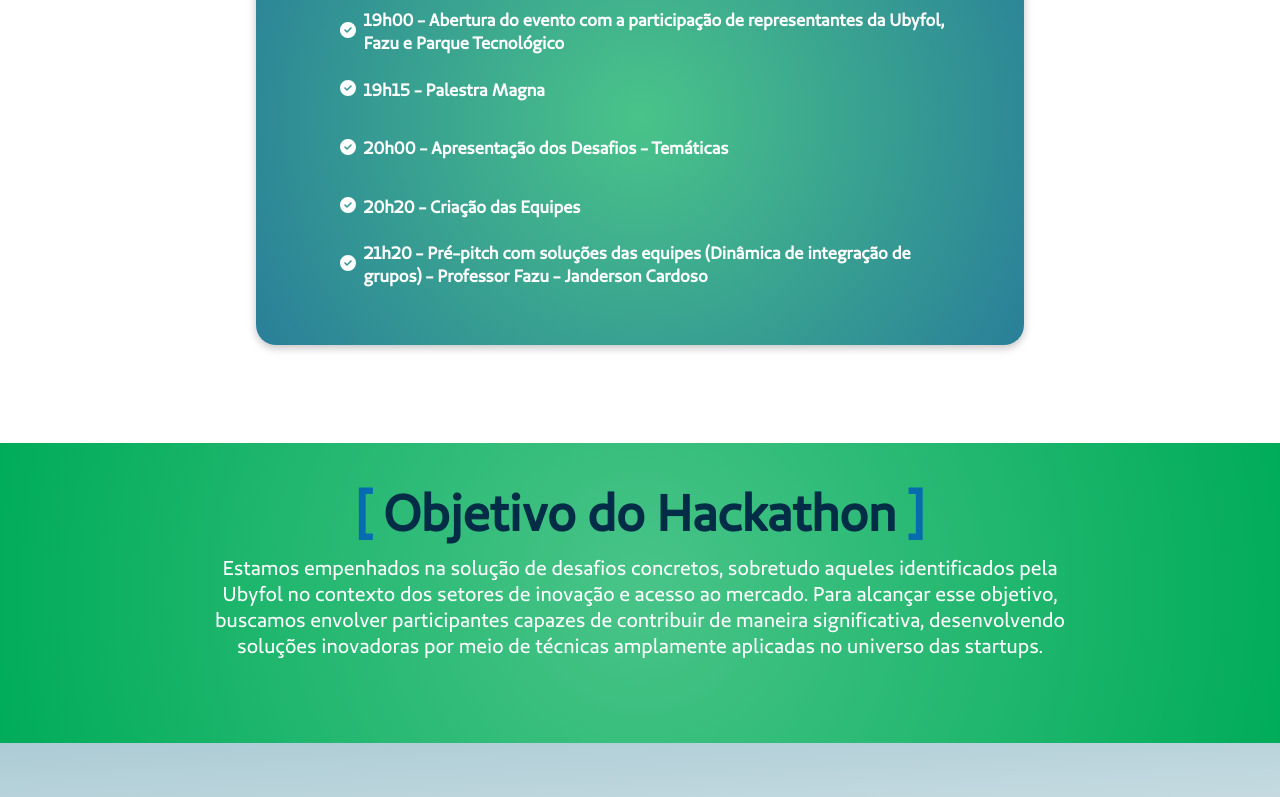
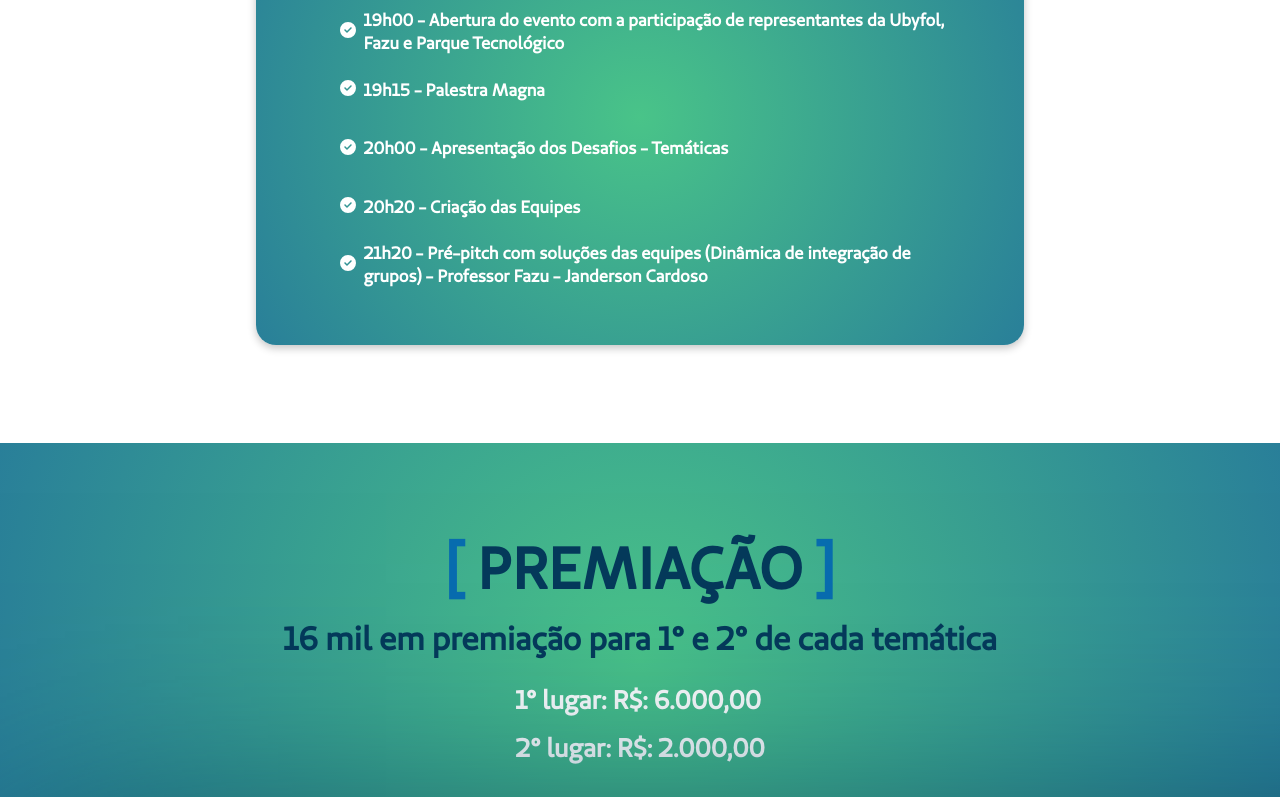
Before and after one commit to MusashiD/hackatonUbyfol, an Angular app in the folder hackathonUbyfol/: page / in a window 1280 px wide. Shown: the part 2000-2797 px from the top of the page. Built offline with nearby package versions, Linux system fonts and the light colour scheme.

Commit message:
animations, prize, fixes

```diff
--- a/hackathonUbyfol/package.json
+++ b/hackathonUbyfol/package.json
@@ -22,6 +22,7 @@
     "@fortawesome/angular-fontawesome": "^0.10.2",
     "@fortawesome/fontawesome-svg-core": "^6.4.2",
     "@fortawesome/free-solid-svg-icons": "^6.4.2",
+    "aos": "^2.3.4",
     "rxjs": "~7.8.0",
     "tslib": "^2.3.0",
     "zone.js": "~0.12.0"
--- a/hackathonUbyfol/src/app/app.component.html
+++ b/hackathonUbyfol/src/app/app.component.html
@@ -1,5 +1,5 @@
-<div class="page">
-  <div class="topBar">
+<div class="page" data-aos="fade-up">
+  <div class="topBar" >
     <div class="logo" (click)="redirect('https://ubyfol.com/')"></div>
     <div class="sections">
       <div class="section"><a href="#aboutHack" appScrollSuave>Sobre</a></div>
@@ -8,23 +8,24 @@
       </div>
       <div class="section"><a href="#goals" appScrollSuave>Objetivo</a></div>
       <div class="section"><a href="#carrousel" appScrollSuave>Galeria</a></div>
+      <div class="section"><a href="#prize" appScrollSuave>Premiação</a></div>
       <div class="section">
         <a href="#supporters" appScrollSuave>Apoiadores</a>
       </div>
     </div>
   </div>
-  <div class="banner">
+  <div class="banner" >
     <div class="inscription">
       <button (click)="subscribe()">INSCREVER-SE</button>
       <div class="about" style="margin-top: 1.5%">
-        <span>O Hackathon será presencial em Uberaba - MG, e inicia no dia 27 de Outubro, as 19h</span>
+        <span>O Hackathon será presencial em Uberaba - MG e começará no dia 27 de Outubro, às 19h</span>
       </div>
       <div class="about" style="margin-top: 20px;">
         <span>Vagas limitadas!</span>
       </div>
     </div>
   </div>
-  <div id="aboutHack" class="aboutHack">
+  <div id="aboutHack" class="aboutHack" data-aos="fade-right">
     <div class="divFigure">
       <div class="figure"></div>
     </div>
@@ -65,7 +66,7 @@
       </div>
     </div>
   </div>
-  <div id="moreAbout" class="moreAbout">
+  <div id="moreAbout" data-aos="fade-left" class="moreAbout">
     <div class="title">
       <span
         ><span style="color: #36bd7c">[</span> Cronograma do evento
@@ -102,8 +103,8 @@
       <div class="cardAbout">
         <div class="titleAboutDate">
           <span *ngIf="selectedDiv == '27'">Sexta-Feira (27/10/2023)</span
-          ><span *ngIf="selectedDiv == '28'">Sexta-Feira (28/10/2023)</span
-          ><span *ngIf="selectedDiv == '29'">Sexta-Feira (29/10/2023)</span>
+          ><span *ngIf="selectedDiv == '28'">Sábado (28/10/2023)</span
+          ><span *ngIf="selectedDiv == '29'">Domingo (29/10/2023)</span>
         </div>
         <div class="bodyAboutDate">
           <div class="local">
@@ -225,7 +226,25 @@
       </div>
     </div>
   </div>
-  <div id="goals" class="goals">
+  <div id="prize"  data-aos="fade-right">
+    <div class="title">
+      <span style="color: #076caf">[</span> PREMIAÇÃO
+          <span style="color: #076caf">]</span>
+
+    </div>
+    <div class="subTitle">
+      16 mil em premiação para 1° e 2° de cada temática
+    </div>
+    <div class="prizes">
+      <div class="prize">
+        1° lugar: <span class="value">R$: 6.000,00</span>
+      </div>
+      <div class="prize">
+        2° lugar: <span class="value">R$: 2.000,00</span>
+      </div>
+    </div>
+  </div>
+  <div id="goals"  data-aos="fade-up-left" class="goals">
     <div class="titleGoals">
       <span
         ><span style="color: #076caf">[</span> Objetivo do Hackathon
@@ -243,7 +262,7 @@
       >
     </div>
   </div>
-  <div id="carrousel" class="carrousel">
+  <div id="carrousel" data-aos="flip-up" class="carrousel">
     <div class="title">
     </div>
     <div class="text">
@@ -265,19 +284,25 @@
   <div id="supporters" class="supporters">
     <div class="title">
       <span
-        ><span style="color: #ee2d39">[</span> Apoiadores
-        <span style="color: #ee2d39">]</span></span
+        ><span style="color: #04395a">[</span> Apoiadores
+        <span style="color: #04395a">]</span></span
       >
     </div>
-    <div class="divSuporters">
+    <div class="divSuporters" data-aos="zoom-in">
       <div class="divSuportersItens">
         <div class="supporter1">
           <div class="image" (click)="redirect('https://fazu.br/')"></div>
         </div>
         <div class="supporter2">
-          <div
+          <div style="background-color: #04395ad1;"
             class="image"
-            (click)="redirect('https://iftm.edu.br/uraparquetecnologico/')"
+            (click)="redirect('https://portal.uberaba.mg.gov.br/')"
+          ></div>
+        </div>
+        <div class="supporter3">
+          <div style="background-color: #04395a00;"
+            class="image"
+            (click)="redirect('https://ubyfol.com/')"
           ></div>
         </div>
       </div>
--- a/hackathonUbyfol/src/app/app.component.scss
+++ b/hackathonUbyfol/src/app/app.component.scss
@@ -2,6 +2,7 @@
   display: flex;
   width: 100%;
   height: 100%;
+  overflow: hidden;
   flex-direction: column;
 
   .topBar {
@@ -214,7 +215,43 @@
       }
     }
   }
+  #prize {
+    display: flex;
+    flex-direction: column;
+    font-family: DiscoverRegular;
+    font-weight: bold;
+    width: 100%;
+    height: 27rem;
+    justify-content: center;
+    align-items: center;
+    background: rgb(0, 172, 89);
+    background: radial-gradient(
+      circle,
+      rgba(0, 172, 89, 0.711922268907563) 0%,
+      rgb(41, 127, 153) 100%
+    );
+    .title{
+      font-size: 3.6rem;
+      color: #04395a;
+      padding-bottom: 1%;
+      font-weight: bolder;
+    }
+    .subTitle{
+      color: #04395a;
+      font-weight: bolder;
+      font-size: 2rem;
+      padding-bottom: 2%;
 
+    }
+    .prizes{
+      color: #ffffff;
+      font-size: 1.6rem;
+      padding-bottom: 0.7%;
+      .prize{
+        padding-bottom: 6%;
+      }
+    }
+  }
   .moreAbout {
     width: 100%;
     height: 970px;
@@ -428,34 +465,31 @@
 
   .goals {
     width: 100%;
-    height: 300px;
-    background: rgb(0, 172, 89);
-    background: radial-gradient(
-      circle,
-      rgba(0, 172, 89, 0.711922268907563) 0%,
-      rgba(0, 172, 89, 1) 100%
-    );
+    height: 455px;
+    background-color:#04395a ;
     display: flex;
     align-items: center;
-    justify-content: top;
+    justify-content:center;
     text-align: center;
     flex-direction: column;
+    box-shadow: 400px 400px 400px 400px rgb(4,57,90);
 
     .titleGoals {
       width: 100%;
-      height: 20%;
+      height: 32%;
       margin-top: 3%;
       display: flex;
       text-align: center;
       align-items: center;
       justify-content: center;
-      margin-bottom: 1%;
+      margin-bottom: 2%;
+
 
       span {
-        font-size: 50px;
+        font-size: 60px;
         font-weight: bold;
         font-family: DiscoverRegular;
-        color: #032d47;
+        color: #bfd1dd;
       }
     }
 
@@ -465,8 +499,8 @@
 
       span {
         font-family: DiscoverRegular;
-        font-size: 20px;
-        color: white;
+        font-size: 23.5px;
+        color: #11B264;
       }
 
       .lastText {
@@ -522,7 +556,7 @@
 
   .supporters {
     width: 100%;
-    height: 900px;
+    height: 800px;
     background: rgb(0, 172, 89);
     background: radial-gradient(
       circle,
@@ -531,7 +565,7 @@
     );
     flex-direction: column;
     display: flex;
-    background-image: url(../assets/img/Logo-Ubyfol-Forma.png);
+    align-items: center;
 
     .title {
       width: 100%;
@@ -552,20 +586,23 @@
 
     .divSuporters {
       width: 100%;
-      height: 50%;
+      height: 95%;
       align-items: center;
-      justify-content: center;
+      justify-content: flex-start;
       text-align: center;
       display: flex;
       flex-direction: column;
+      flex-wrap: wrap;
+
 
       .divSuportersItens {
         width: 100%;
-        height: 80%;
+        height: 50%;
         display: flex;
         align-items: center;
         justify-content: center;
         text-align: center;
+        flex-wrap: wrap;
 
         .supporter1 {
           width: 17%;
@@ -633,11 +670,36 @@
             }
           }
         }
+
+        .supporter3 {
+          width: 31%;
+          height: 70%;
+          margin-left: 1%;
+          display: flex;
+          flex-direction: column;
+          align-items: center;
+          text-align: center;
+          justify-content: center;
+          margin-inline: 22rem;
+
+          .image {
+            width: 100%;
+            height: 80%;
+            background-color: rgba(236, 236, 236, 0.534);
+            background-image: url(../assets/img/Logo-Ubyfol-Branco.png);
+            background-repeat: no-repeat;
+            border-radius: 10px;
+            background-size: contain;
+            background-position: center;
+            background-size: cover;
+
+          }
+        }
       }
 
       .foot {
         position: relative;
-        bottom: -56%;
+        bottom: -30%;
         width: 100%;
         height: 15%;
         align-items: center;
--- a/hackathonUbyfol/src/index.html
+++ b/hackathonUbyfol/src/index.html
@@ -8,8 +8,13 @@
     <link rel="icon" type="image/x-icon" href="favicon.ico" />
     <link href = ”https://fonts.googleapis.com/icon?family=Material+Icons” rel =
     ”stylesheet”>
+    <link rel="stylesheet" href="https://unpkg.com/aos@next/dist/aos.css" />
   </head>
   <body>
     <app-root></app-root>
+    <script src="https://unpkg.com/aos@next/dist/aos.js"></script>
+    <script>
+      AOS.init();
+    </script>
   </body>
 </html>
```
Also changed, not shown: hackathonUbyfol/src/assets/img/Logo-Ubyfol-Forma.png, 1 other file (tests, documents, lock files or other folders).
